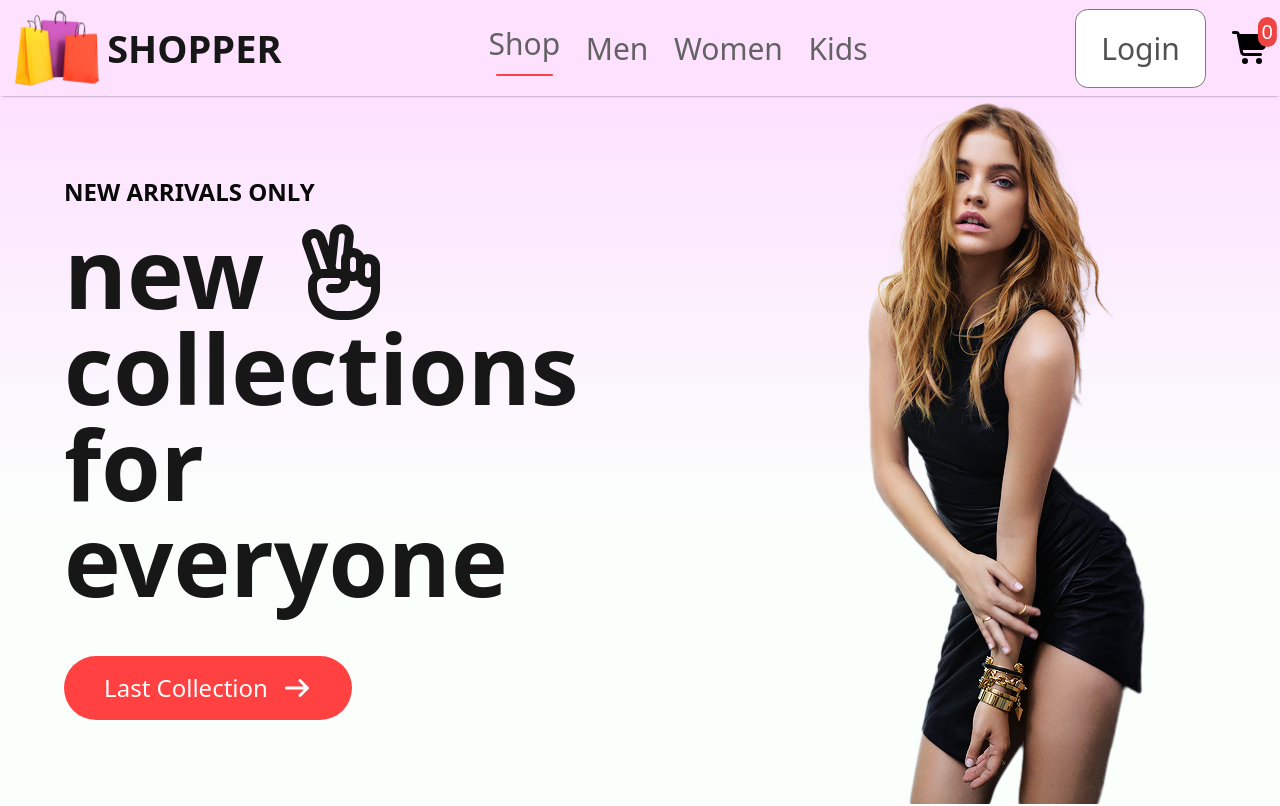
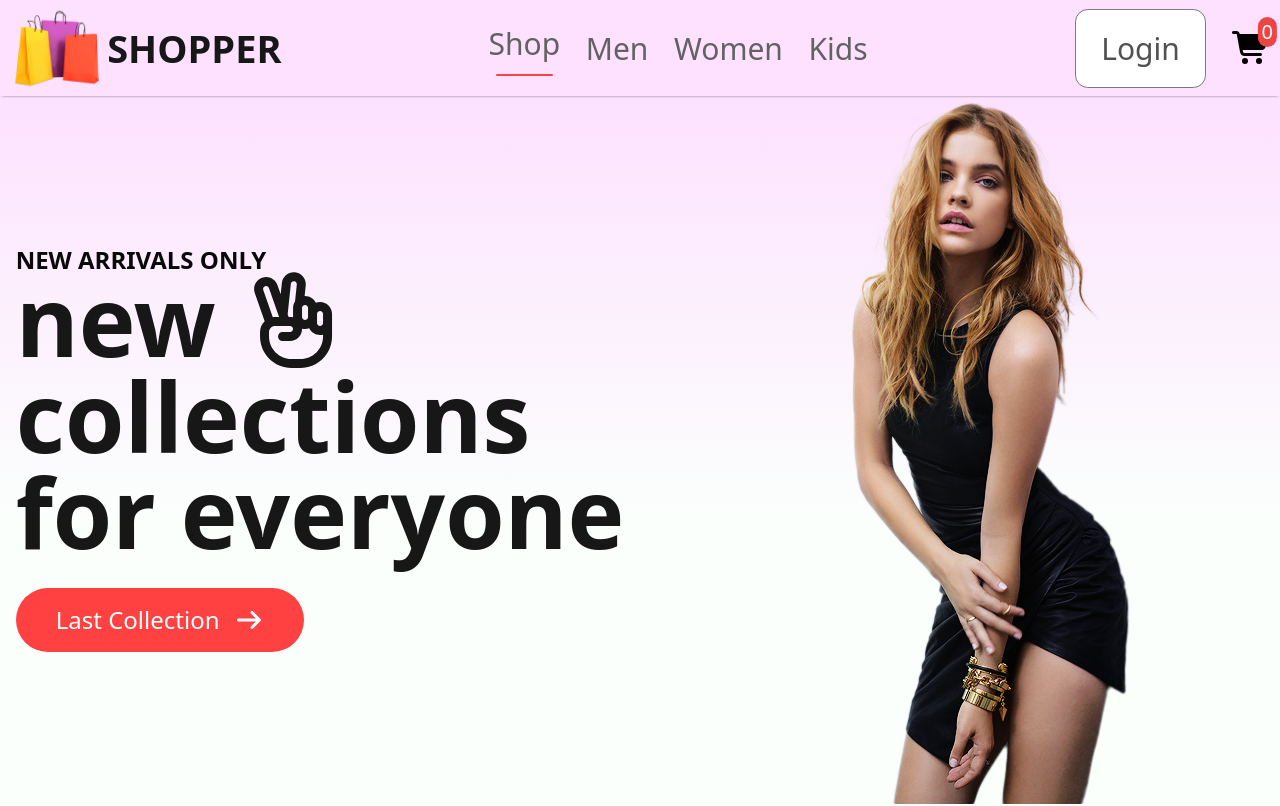
Before and after one commit to TuCamKiet/E-CommoreShopperFrontend, a React (Create React App) app: page / in a window 1280 px wide. Shown: the top 806 px of the page. Built offline with nearby package versions, Linux system fonts and the light colour scheme.

Commit message:
frontend-17

```diff
--- a/src/Components/Hero/Hero.js
+++ b/src/Components/Hero/Hero.js
@@ -7,7 +7,8 @@ const Hero = () => {
     "text-[#171717] text-[clamp(2rem,20vmin,6rem)] font-extrabold";
   return (
     <div className="hero bg-[linear-gradient(180deg,#fde1ff,#e1ffea22_60%)] flex w-full">
-      <div className="hero-left flex flex-col flex-1 justify-center gap-[clamp(0.415rem,4.15vmin,1.25rem)] leading-none sm:pl-[5vw]">
+      <div className="hero-left flex flex-col flex-1 justify-center items-center gap-[clamp(0.415rem,4.15vmin,1.25rem)] leading-none">
+        <div>
           <h1 className="text-[#090909] text-[clamp(0.5rem,5vmin,1.5rem)] font-semibold">
             NEW ARRIVALS ONLY
           </h1>
@@ -27,6 +28,7 @@ const Hero = () => {
             <FontAwesomeIcon icon="fa-solid fa-arrow-right" />
           </div>
         </div>
+      </div>
       <div className="hero-right flex flex-1 items-center justify-center max-sm:hidden">
         <img src={hero_img} alt={hero_img} className="object-contain" />
       </div>
```
Lines whose indentation alone changed are shown as unchanged.
